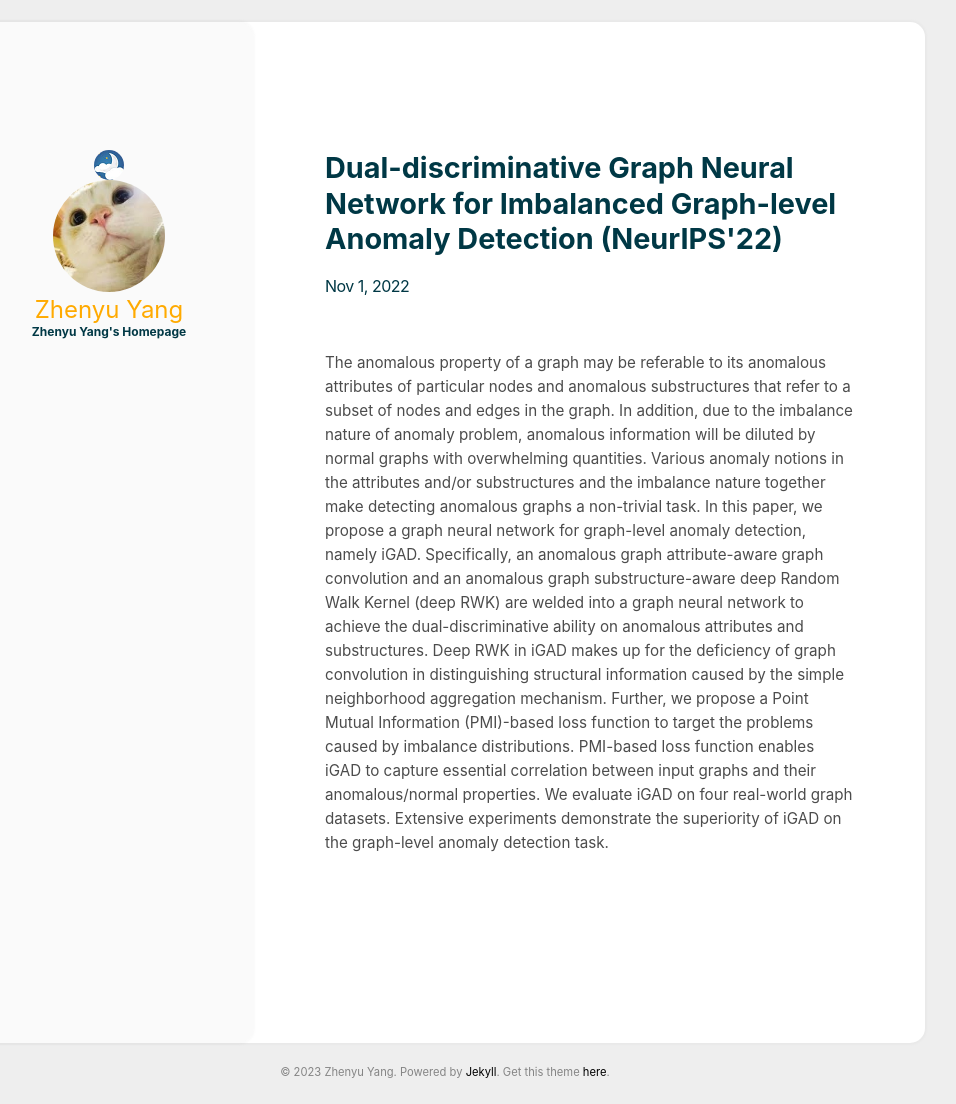
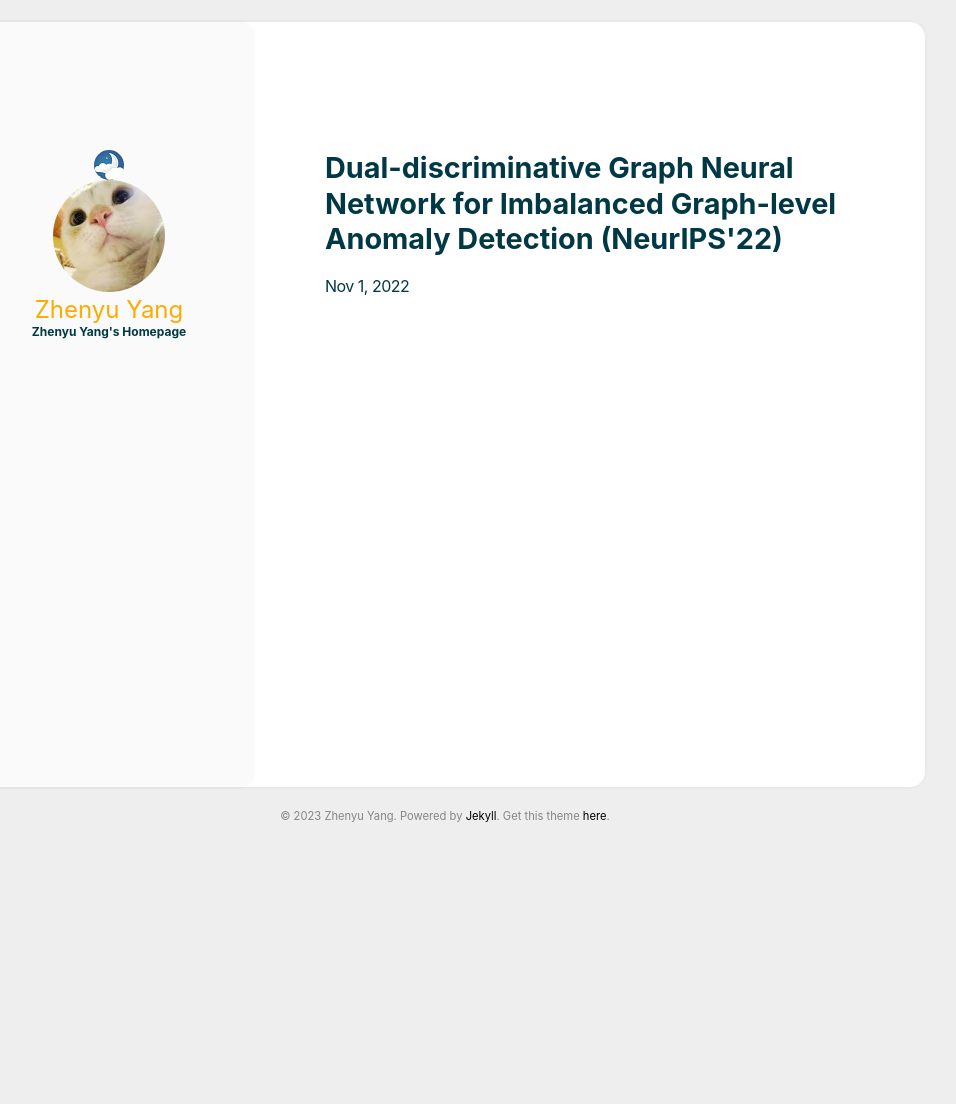
Before and after one commit to ZhenyuYangMQ/ZhenyuYangMQ.github.io, a Jekyll site: the page built from _posts/2022-11-01-igad.md, in a window 1280 px wide. Shown: the whole page, without its empty margins (195-1151 px from the left). Built offline with Jekyll 4.4.1, drawn with Linux system fonts in a browser that asks for light colours; after the commit the page ends 922 px from its top, so only the background shows below that.

Commit message:
Update 2022-11-01-igad.md

```diff
--- a/_posts/2022-11-01-igad.md
+++ b/_posts/2022-11-01-igad.md
@@ -4,5 +4,3 @@ categories: [publication]
 comments: true
 authors: Ge Zhang, Zhenyu Yang*, Jia Wu, Jian Yang, Shan Xue, Hao Peng, Jianlin Su, Chuan Zhou, Quan Z. Sheng, Leman Akoglu, Charu C. Aggarwal
 ---
-
-The anomalous property of a graph may be referable to its anomalous attributes of particular nodes and anomalous substructures that refer to a subset of nodes and edges in the graph. In addition, due to the imbalance nature of anomaly problem, anomalous information will be diluted by normal graphs with overwhelming quantities. Various anomaly notions in the attributes and/or substructures and the imbalance nature together make detecting anomalous graphs a non-trivial task. In this paper, we propose a graph neural network for graph-level anomaly detection, namely iGAD. Specifically, an anomalous graph attribute-aware graph convolution and an anomalous graph substructure-aware deep Random Walk Kernel (deep RWK) are welded into a graph neural network to achieve the dual-discriminative ability on anomalous attributes and substructures. Deep RWK in iGAD makes up for the deficiency of graph convolution in distinguishing structural information caused by the simple neighborhood aggregation mechanism. Further, we propose a Point Mutual Information (PMI)-based loss function to target the problems caused by imbalance distributions. PMI-based loss function enables iGAD to capture essential correlation between input graphs and their anomalous/normal properties. We evaluate iGAD on four real-world graph datasets. Extensive experiments demonstrate the superiority of iGAD on the graph-level anomaly detection task.
```
